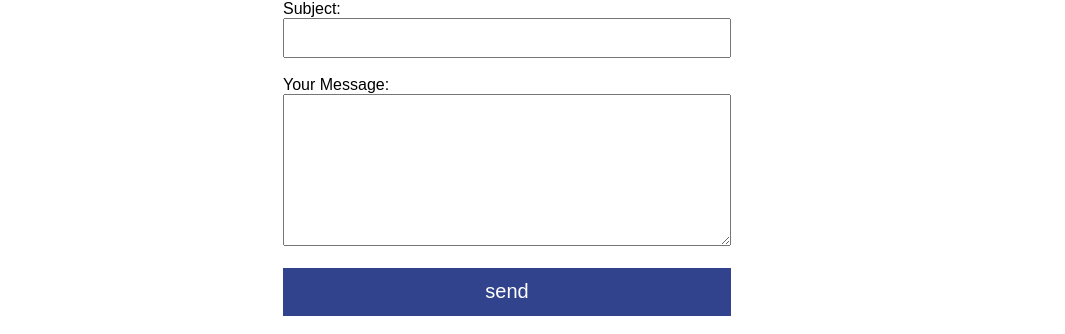
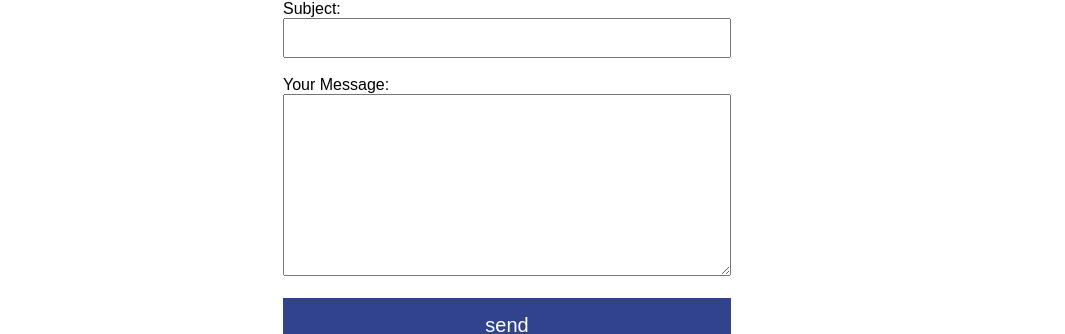
Before and after one commit to ankesh19/parametrique-angular, an Angular app: page /contact-us in a window 1280 px wide. Shown: the part 1103-1437 px from the top of the page, without its empty margins (101-1166 px from the left). Built offline with nearby package versions, Linux system fonts and the light colour scheme.

Commit message:
contact form validation

```diff
--- a/src/app/contact-us/contact-us.component.css
+++ b/src/app/contact-us/contact-us.component.css
@@ -40,22 +40,26 @@
 .form-container input{
     width: 50%;
     height: 5vh;
+    font-size: 16px;
+    outline: none;
 }
 .form-container textarea{
     width: 50%;
+    font-size: 16px;
+    outline: none;
 }
 .form-container input[type=submit] {
     border: none;
     background: #32438d;
-    height: 6vh;
+    height: 7vh;
     color: white;
     font-size: 20px;
 }
 .google-map-container{
-    height:70vh;
+    height:75vh;
     padding:1%;
     margin-top:3%;
-    margin-bottom:2%;
+    margin-bottom:1%;
 }
 
 /*responsive design*/
--- a/src/app/contact-us/contact-us.component.html
+++ b/src/app/contact-us/contact-us.component.html
@@ -46,22 +46,22 @@
 
         <div class="content">
             <div class="form-container">
-                <form action="#" method="post">
+                <form #contactform action="#" method="post" (submit)="contact(contactform);">
                     <div>
                        <p>Your Name:</p>
-                       <input type="text" name="name">
+                       <input type="text" name="name" required>
                     </div>
                     <div>
                         <p>Email:</p>
-                        <input type="email" name="email" requried>
+                        <input type="email" name="email" required>
                      </div>
                      <div>
                         <p>Subject:</p>
-                        <input type="text" name="subject">
+                        <input type="text" name="subject" required>
                      </div>
                      <div>
                         <p>Your Message:</p>
-                        <textarea name="message" rows="10"></textarea>
+                        <textarea name="message" rows="10" required></textarea>
                      </div>
                      <div>
                         <input type="submit" value="send">
--- a/src/app/contact-us/contact-us.component.ts
+++ b/src/app/contact-us/contact-us.component.ts
@@ -9,7 +9,11 @@ export class ContactUsComponent implements OnInit {
 
   constructor() { }
 
-  ngOnInit(): void {
+  ngOnInit(): void {}
+
+  contact(contactform:any){
+
+     alert("Form Submit Failed");
+     return false;
   }
-
 }
```
